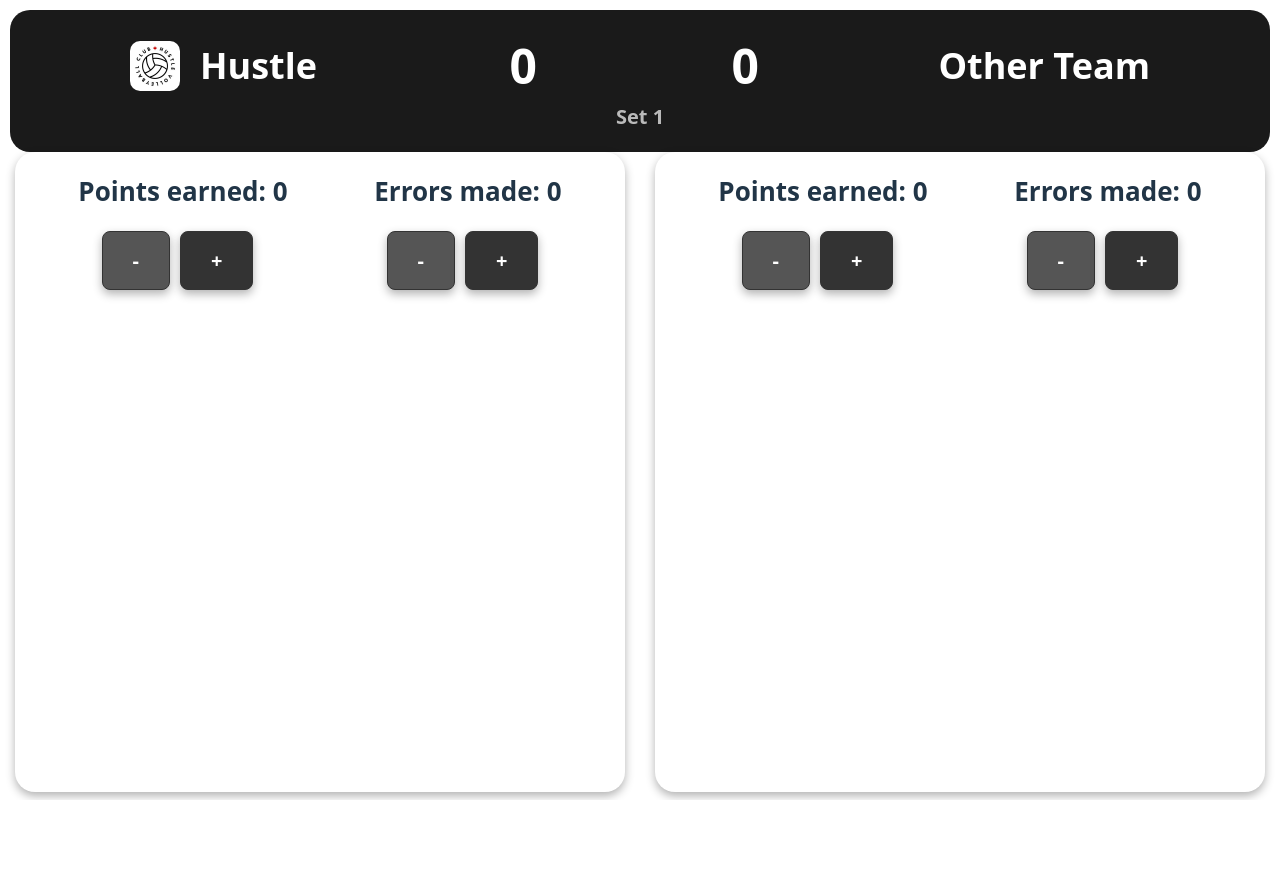
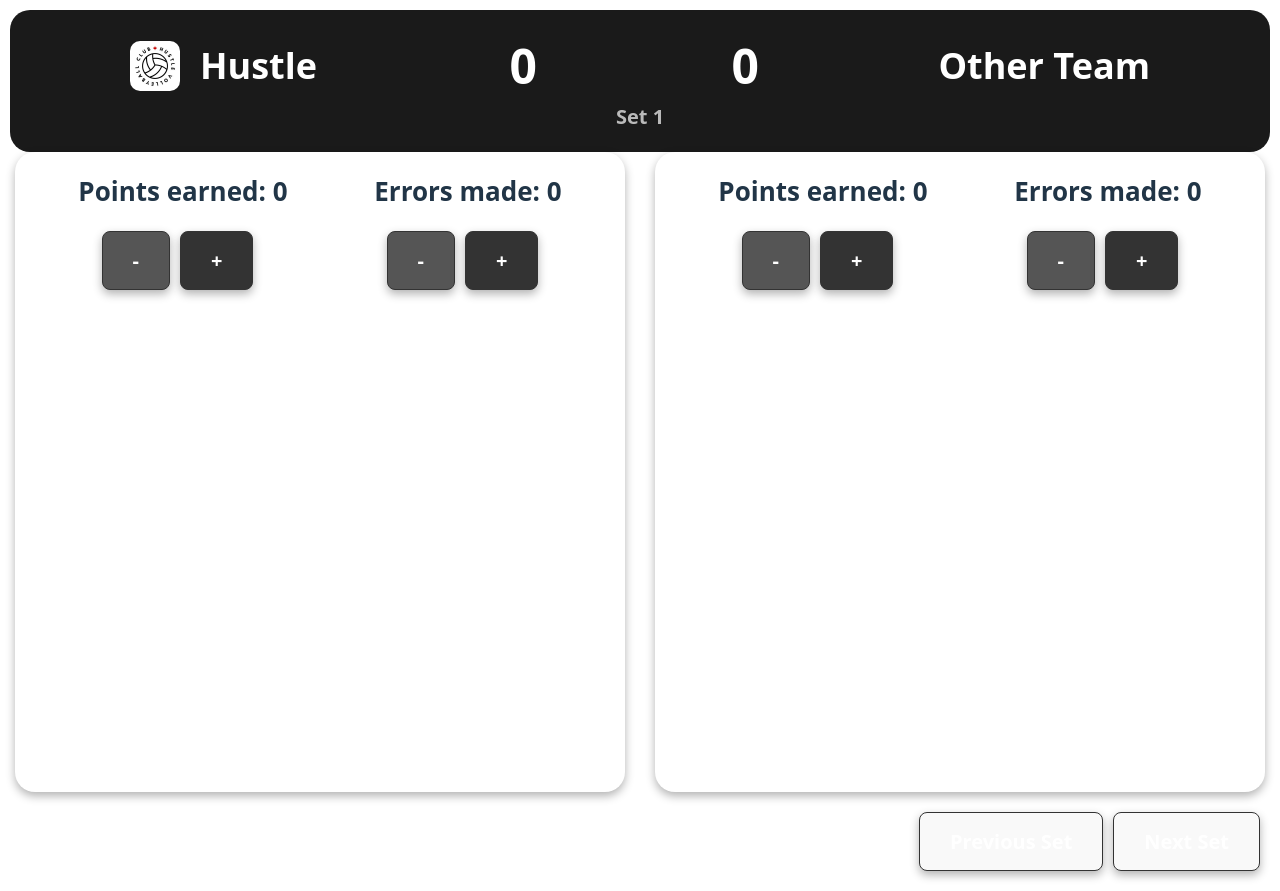
Before and after one commit to jrosario0225/volleyball-tracker, a React (Vite) app: page / in a window 1280 px wide. Before the commit the page ends 800 px from the top, so only its background shows below. Built offline with nearby package versions, Linux system fonts and the light colour scheme.

Commit message:
fixed set control buttons

```diff
--- a/src/App.css
+++ b/src/App.css
@@ -12,6 +12,14 @@
   flex-direction: column;
 }
 
+.set-controls {
+  display: flex;
+  justify-content: flex-end;
+  gap: 10px;
+  padding: 20px;
+  margin-top: auto;
+}
+}
 
 /* By default, it shows the desktop version and hides the mobile */
 .desktop-only {
--- a/src/App.jsx
+++ b/src/App.jsx
@@ -65,6 +65,17 @@ function App() {
   const subtractOtherErrors = () => {
     if (otherErrors > 0) {
       setOtherErrors(otherErrors - 1)
+    }
+  }
+
+  // functions for updating Set number
+  const nextSet = () => {
+    setCurrentSet(currentSet + 1)
+  }
+
+  const prevSet = () => {
+    if (currentSet > 1) {
+      setCurrentSet(currentSet -1)
     }
   }
 
@@ -144,7 +155,10 @@ function App() {
 
         </div>
       </div>
-
+      <div className="set-controls">
+        <button onClick={prevSet}>Previous Set</button>
+        <button onClick={nextSet}>Next Set</button>
+      </div>
 
     </div >
 
```
